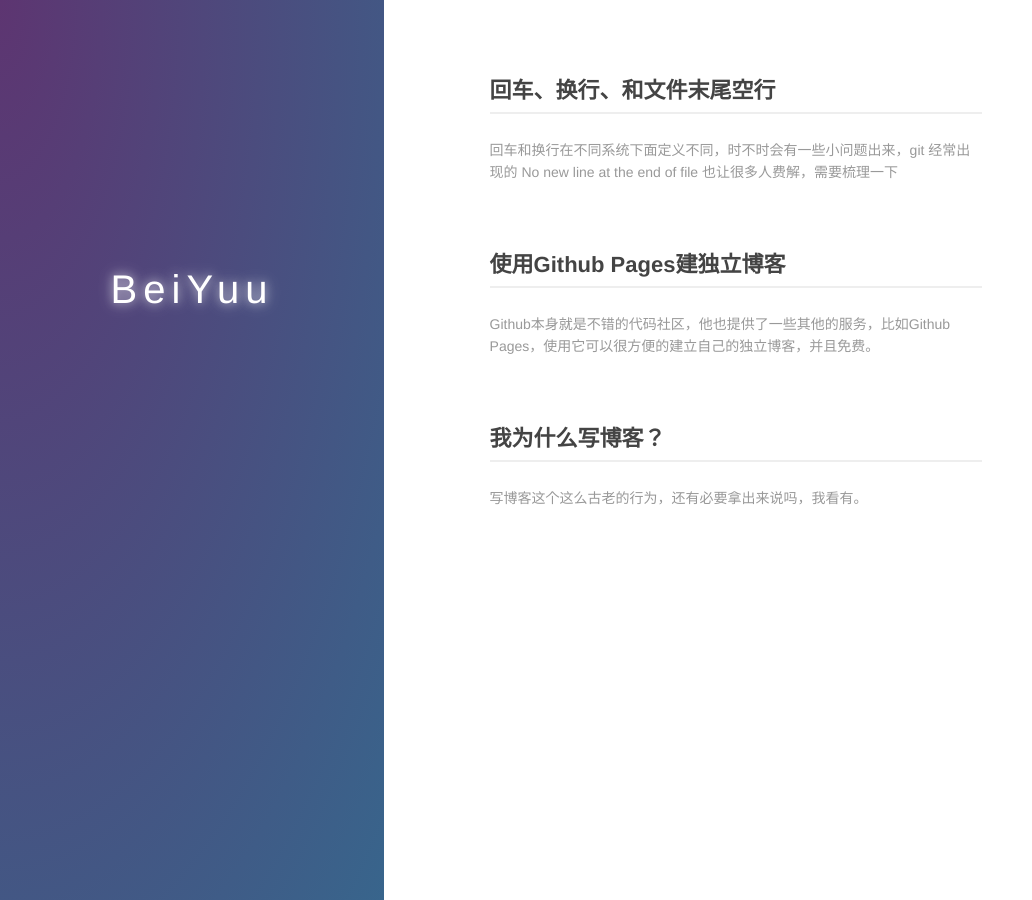
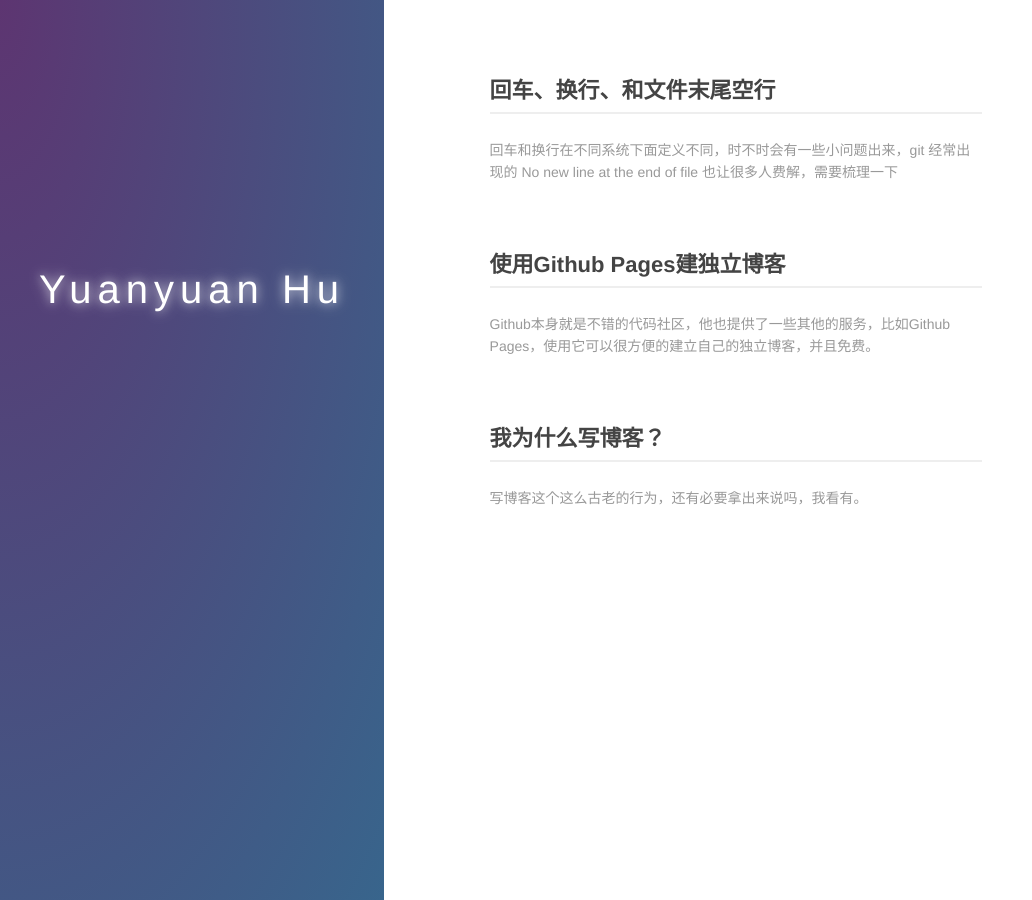
Before and after one commit to yuanyuanhu96/Potfolio-Archive, a Jekyll site: the page built from index.md, in a window 1280 px wide. Shown: the whole page, without its empty margins (0-1032 px from the left). Built offline with Jekyll 4.4.1, drawn with Linux system fonts in a browser that asks for light colours.

Commit message:
Update index.md

```diff
--- a/index.md
+++ b/index.md
@@ -6,7 +6,7 @@ layout: default
   <div class="index-wrapper">
     <div class="aside">
       <div class="info-card">
-        <h1>BeiYuu</h1>
+        <h1>Yuanyuan Hu</h1>
         <a href="http://weibo.com/beiyuu/" target="_blank"><img src="http://www.weibo.com/favicon.ico" alt="" width="25"/></a>
         <a href="http://www.douban.com/people/beiyuu/" target="_blank"><img src="http://www.douban.com/favicon.ico" alt="" width="22"/></a>
         <a href="http://instagram.com/beiyuu/" target="_blank"><img src="http://d36xtkk24g8jdx.cloudfront.net/bluebar/00c6602/images/ico/favicon.ico" alt="" width="22"/></a>
```
